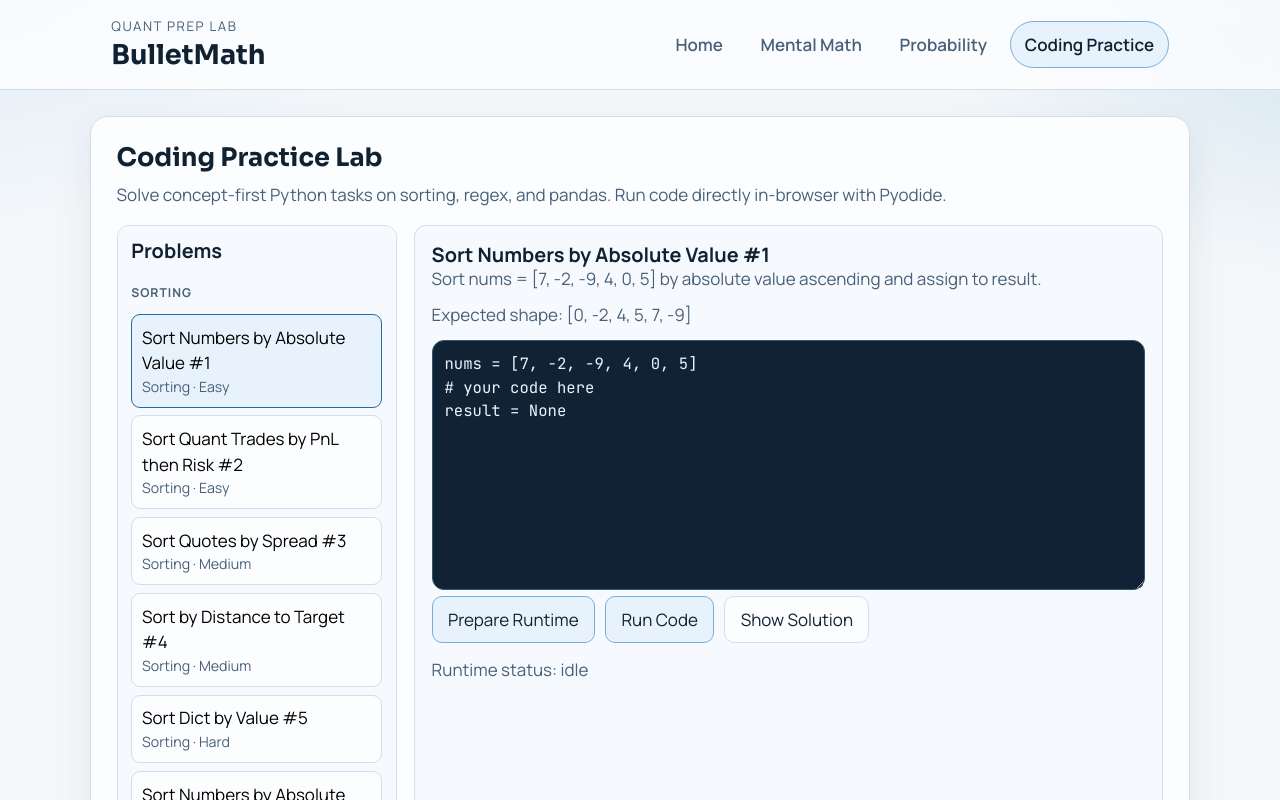
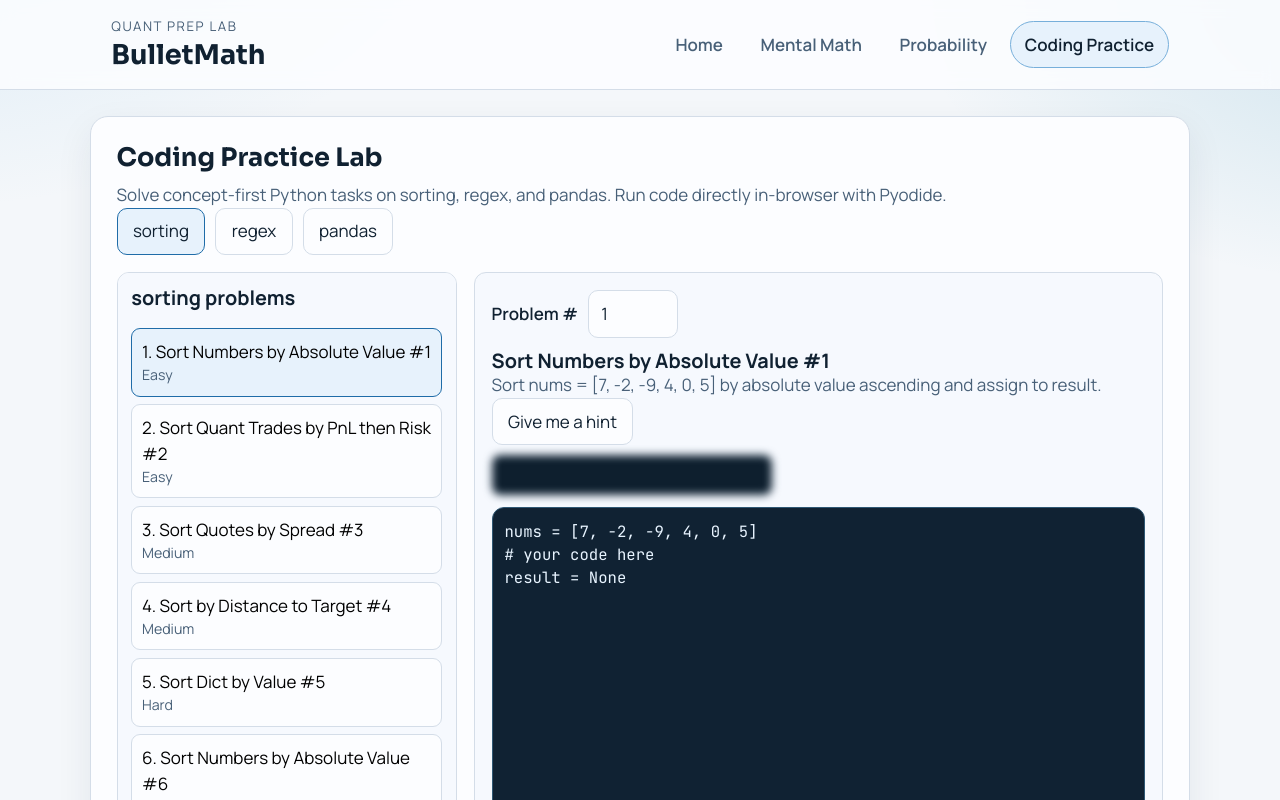
Before and after one commit to ap-gautham/bulletmath, a React (Vite) app: page /#/coding in a window 1280 px wide. Shown: the top 800 px of the page. Built offline with nearby package versions, Linux system fonts and the light colour scheme.

Commit message:
Improve mental format cues and coding navigation

```diff
--- a/src/App.css
+++ b/src/App.css
@@ -290,6 +290,45 @@
   background: var(--surface-alt);
 }
 
+.question-head {
+  display: flex;
+  justify-content: space-between;
+  align-items: center;
+  gap: 0.8rem;
+}
+
+.format-badge {
+  padding: 0.35rem 0.55rem;
+  border-radius: 999px;
+  font-size: 0.78rem;
+  font-weight: 700;
+  border: 1px solid transparent;
+}
+
+.format-integer {
+  background: #e4f8ea;
+  color: #18753f;
+  border-color: #97d5ae;
+}
+
+.format-fraction {
+  background: #e7efff;
+  color: #2756b0;
+  border-color: #99b3eb;
+}
+
+.format-decimal-1 {
+  background: #fff3e1;
+  color: #b26711;
+  border-color: #edba7f;
+}
+
+.format-decimal-2 {
+  background: #ffe7e7;
+  color: #b64242;
+  border-color: #ea9a9a;
+}
+
 .question-topic {
   margin: 0;
   text-transform: uppercase;
@@ -390,7 +429,7 @@ th {
 .coding-grid {
   margin-top: 1rem;
   display: grid;
-  grid-template-columns: minmax(230px, 280px) 1fr;
+  grid-template-columns: minmax(260px, 340px) 1fr;
   gap: 1rem;
 }
 
@@ -449,6 +488,18 @@ th {
   border-radius: 12px;
   padding: 1rem;
   background: var(--surface-alt);
+  min-height: 78vh;
+}
+
+.problem-jump-row {
+  display: flex;
+  align-items: center;
+  gap: 0.6rem;
+  margin-bottom: 0.6rem;
+}
+
+.problem-jump-row .answer-input {
+  width: 90px;
 }
 
 .editor-wrap h3 {
@@ -463,7 +514,7 @@ th {
 .code-editor {
   margin-top: 0.7rem;
   width: 100%;
-  min-height: 250px;
+  min-height: 430px;
   background: #102233;
   color: #e8f4ff;
   border-radius: 12px;
@@ -490,6 +541,17 @@ th {
   background: #0f2030;
   color: #ecf6ff;
   overflow-x: auto;
+}
+
+.expected-hidden {
+  color: transparent;
+  user-select: none;
+  filter: blur(4px);
+  background: #0e1f2e;
+  border: 1px solid #23455f;
+  padding: 0.35rem 0.55rem;
+  border-radius: 8px;
+  width: fit-content;
 }
 
 .site-footer {
--- a/src/data/codingProblems.js
+++ b/src/data/codingProblems.js
@@ -2,7 +2,7 @@ const makeProblems = (topic, templates) => {
   const difficulties = ['easy', 'easy', 'medium', 'medium', 'hard']
   const problems = []
 
-  for (let i = 0; i < 20; i += 1) {
+  for (let i = 0; i < 50; i += 1) {
     const template = templates[i % templates.length]
     problems.push({
       id: `${topic}-${i + 1}`,
--- a/src/pages/CodingPractice.jsx
+++ b/src/pages/CodingPractice.jsx
@@ -5,12 +5,14 @@ import { getRuntimeState, initPyodide, runPythonSnippet } from '../utils/pyodide
 const topicOrder = ['sorting', 'regex', 'pandas']
 
 function CodingPractice() {
+  const [selectedTopic, setSelectedTopic] = useState(topicOrder[0])
   const [activeProblemId, setActiveProblemId] = useState(codingProblems[0].id)
   const [code, setCode] = useState(codingProblems[0].starterCode)
   const [runtimeStatus, setRuntimeStatus] = useState(getRuntimeState())
   const [execution, setExecution] = useState(null)
   const [isRunning, setIsRunning] = useState(false)
   const [showSolution, setShowSolution] = useState(false)
+  const [showExpected, setShowExpected] = useState(false)
 
   const activeProblem = useMemo(
     () => codingProblems.find((item) => item.id === activeProblemId),
@@ -26,6 +28,34 @@ function CodingPractice() {
     setCode(next.starterCode)
     setExecution(null)
     setShowSolution(false)
+    setShowExpected(false)
+
+    if (next.topic !== selectedTopic) {
+      setSelectedTopic(next.topic)
+    }
+  }
+
+  const topicProblems = codingProblemsByTopic[selectedTopic]
+  const activeIndexInTopic = Math.max(
+    0,
+    topicProblems.findIndex((item) => item.id === activeProblemId),
+  )
+
+  const switchTopic = (topic) => {
+    setSelectedTopic(topic)
+    const next = codingProblemsByTopic[topic][0]
+    if (next) {
+      switchProblem(next.id)
+    }
+  }
+
+  const jumpToProblem = (rawIndex) => {
+    const n = Number(rawIndex)
+    if (!Number.isInteger(n)) {
+      return
+    }
+    const clamped = Math.min(Math.max(1, n), topicProblems.length)
+    switchProblem(topicProblems[clamped - 1].id)
   }
 
   const prepareRuntime = async () => {
@@ -70,13 +100,24 @@ function CodingPractice() {
         </p>
       </div>
 
+      <div className="mode-toggle">
+        {topicOrder.map((topic) => (
+          <button
+            key={topic}
+            type="button"
+            className={selectedTopic === topic ? 'chip chip-active' : 'chip'}
+            onClick={() => switchTopic(topic)}
+          >
+            {topic}
+          </button>
+        ))}
+      </div>
+
       <div className="coding-grid">
         <aside className="problem-list">
-          <h3>Problems</h3>
-          {topicOrder.map((topicKey) => (
-            <div key={topicKey} className="problem-group">
-              <h4 className="problem-group-title">{topicKey}</h4>
-              {codingProblemsByTopic[topicKey].map((problem) => (
+          <h3>{selectedTopic} problems</h3>
+          <div className="problem-group">
+            {topicProblems.map((problem, index) => (
               <button
                 type="button"
                 key={problem.id}
@@ -87,21 +128,44 @@ function CodingPractice() {
                 }
                 onClick={() => switchProblem(problem.id)}
               >
-                  <span>{problem.title}</span>
-                  <small>
-                    {problem.topic} · {problem.difficulty}
-                  </small>
+                <span>
+                  {index + 1}. {problem.title}
+                </span>
+                <small>{problem.difficulty}</small>
               </button>
             ))}
           </div>
-          ))}
         </aside>
 
         {activeProblem && (
           <article className="editor-wrap">
+            <div className="problem-jump-row">
+              <label htmlFor="problem-number" className="field-label">
+                Problem #
+              </label>
+              <input
+                id="problem-number"
+                className="answer-input"
+                type="number"
+                min="1"
+                max={topicProblems.length}
+                value={activeIndexInTopic + 1}
+                onChange={(event) => jumpToProblem(event.target.value)}
+              />
+            </div>
             <h3>{activeProblem.title}</h3>
             <p>{activeProblem.prompt}</p>
-            <p className="expected-output">Expected shape: {activeProblem.expectedLabel}</p>
+            <button
+              type="button"
+              className="ghost-button"
+              onClick={() => setShowExpected(true)}
+              disabled={showExpected}
+            >
+              {showExpected ? 'Hint Shown' : 'Give me a hint'}
+            </button>
+            <p className={showExpected ? 'expected-output' : 'expected-output expected-hidden'}>
+              Expected shape: {activeProblem.expectedLabel}
+            </p>
 
             <textarea
               className="code-editor"
--- a/src/pages/MentalMathChallenge.jsx
+++ b/src/pages/MentalMathChallenge.jsx
@@ -49,6 +49,19 @@ const buildChallengeSettings = (mode, preset, customSettings) => {
     timeLimit: Math.max(30, Number(customSettings.timeLimit)),
     topics: topicPool,
   }
+}
+
+const getFormatMeta = (question) => {
+  if (question.answerKind === 'integer') {
+    return { text: 'Integer', className: 'format-integer' }
+  }
+  if (question.answerKind === 'fraction') {
+    return { text: 'Fraction', className: 'format-fraction' }
+  }
+  if (question.answerKind === 'decimal' && question.decimalPlaces === 1) {
+    return { text: 'Decimal (1dp)', className: 'format-decimal-1' }
+  }
+  return { text: `Decimal (${question.decimalPlaces}dp)`, className: 'format-decimal-2' }
 }
 
 function MentalMathChallenge() {
@@ -151,6 +164,8 @@ function MentalMathChallenge() {
   }
 
   if (status === 'running' && currentQuestion && activeSettings) {
+    const formatMeta = getFormatMeta(currentQuestion)
+
     return (
       <section className="page mental-page">
         <div className="challenge-header">
@@ -177,7 +192,12 @@ function MentalMathChallenge() {
         </div>
 
         <article className="question-card">
-          <p className="question-topic">{currentQuestion.topic}</p>
+          <div className="question-head">
+            <p className="question-topic">{currentQuestion.topic}</p>
+            <span className={`format-badge ${formatMeta.className}`}>
+              Format: {formatMeta.text}
+            </span>
+          </div>
           <h3>{currentQuestion.prompt}</h3>
           <p className="hint-box">Format: {currentQuestion.inputHint}</p>
           <form
--- a/src/utils/mathGenerators.js
+++ b/src/utils/mathGenerators.js
@@ -85,6 +85,18 @@ const buildDivisionQuestion = (profile) => {
 }
 
 const buildFractionsQuestion = () => {
+  if (Math.random() < 0.35) {
+    const denominator = randomChoice([3, 6, 7, 9, 11, 12, 13])
+    const numerator = randomInt(1, denominator - 1)
+    const decimalPlaces = randomChoice([1, 2])
+    return withDecimalAnswer(
+      'fractions',
+      `${numerator}/${denominator}, give as decimal rounded to ${decimalPlaces} digit${decimalPlaces === 1 ? '' : 's'}`,
+      numerator / denominator,
+      decimalPlaces,
+    )
+  }
+
   const d1 = randomChoice([2, 3, 4, 5, 6, 8, 10, 12])
   const d2 = randomChoice([2, 3, 4, 5, 6, 8, 10, 12])
   const n1 = randomInt(1, d1 - 1)
@@ -129,33 +141,34 @@ const buildDecimalsQuestion = () => {
 }
 
 const buildProbabilityDivisionQuestion = () => {
+  const decimalPlaces = randomChoice([1, 2])
   const style = randomChoice(['dice', 'cards', 'walk'])
 
   if (style === 'dice') {
     const power = randomChoice([2, 3])
-    return withFractionAnswer(
+    return withDecimalAnswer(
       'probability-division',
-      `1 / 6^${power}`,
-      1,
-      6 ** power,
+      `Given 1/6^${power}, write as decimal to exactly ${decimalPlaces} digit${decimalPlaces === 1 ? '' : 's'}.`,
+      1 / (6 ** power),
+      decimalPlaces,
     )
   }
 
   if (style === 'cards') {
-    return withFractionAnswer(
+    return withDecimalAnswer(
       'probability-division',
-      '1 / 52',
-      1,
-      52,
+      `Given 1/52, write as decimal to exactly ${decimalPlaces} digit${decimalPlaces === 1 ? '' : 's'}.`,
+      1 / 52,
+      decimalPlaces,
     )
   }
 
   const steps = randomChoice([4, 5, 6])
-  return withFractionAnswer(
+  return withDecimalAnswer(
     'probability-division',
-    `1 / 2^${steps}`,
-    1,
-    2 ** steps,
+    `Given 1/2^${steps}, write as decimal to exactly ${decimalPlaces} digit${decimalPlaces === 1 ? '' : 's'}.`,
+    1 / (2 ** steps),
+    decimalPlaces,
   )
 }
 
```
Lines whose indentation alone changed are shown as unchanged.
